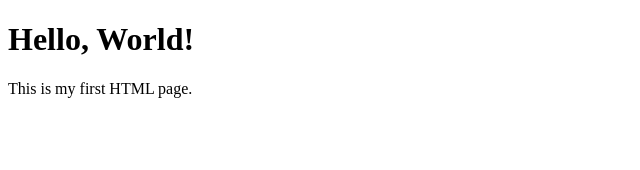
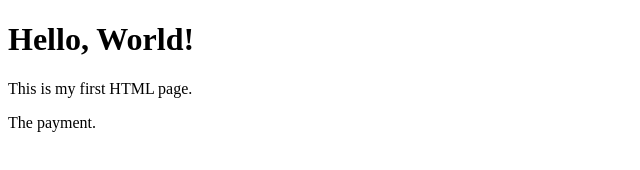
Before and after one commit to maclaimi20/Webapp, a plain HTML site: page index.html in a window 1280 px wide. Shown: the whole page, without its empty margins (0-640 px from the left). Drawn offline with Linux system fonts and the light colour scheme.

Commit message:
payment commit2
hfhhdh

```diff
--- a/index.html
+++ b/index.html
@@ -6,6 +6,6 @@
 <body>
     <h1>Hello, World!</h1>
     <p>This is my first HTML page.</p>
-
+ <p>The payment.</p>
 </body>
 </html>
```
